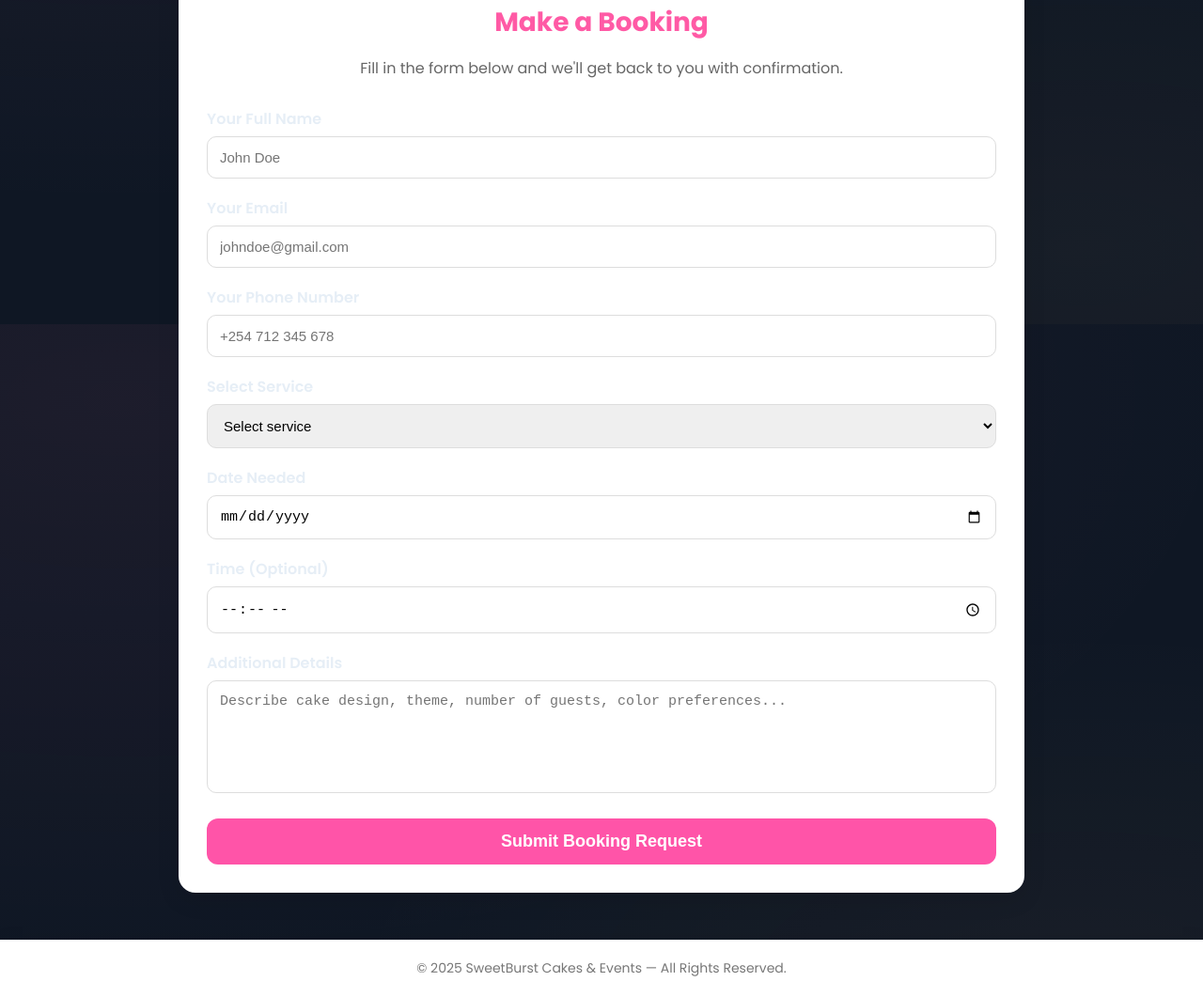
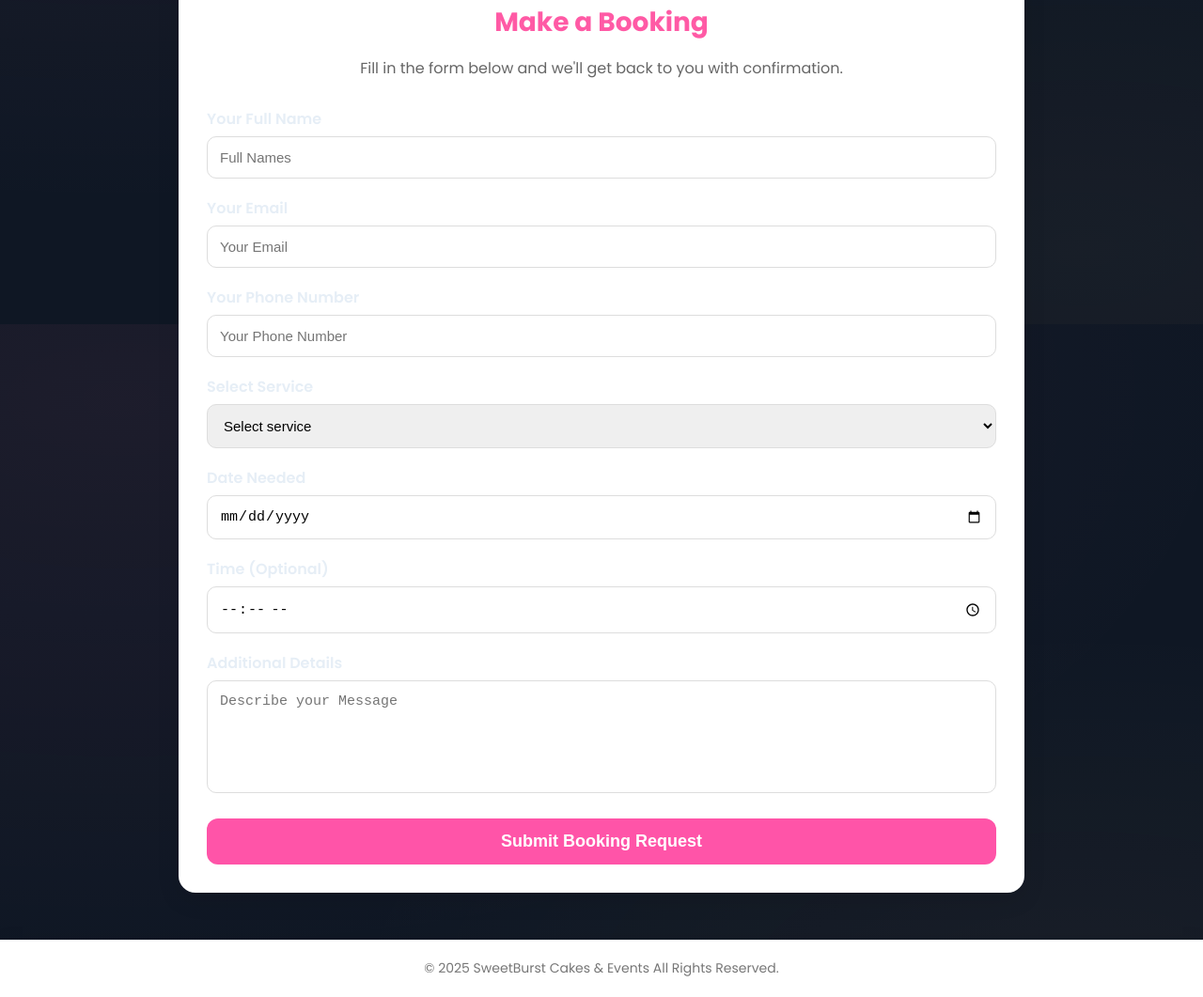
Before and after one commit to Denno541/Cake, a plain HTML site: page Booking.html in a window 1280 px wide. Shown: the part 455-1516 px from the top of the page at 94% size. Drawn offline with Linux system fonts and the light colour scheme.

Commit message:
Made some changes
Changed

```diff
--- a/Booking.html
+++ b/Booking.html
@@ -40,17 +40,17 @@
 
       <div>
         <label>Your Full Name</label>
-        <input type="text" name="fullname" placeholder="John Doe" required>
+        <input type="text" name="fullname" placeholder="Full Names" required>
       </div>
 
       <div>
         <label>Your Email</label>
-        <input type="email" name="email" placeholder="johndoe@gmail.com" required>
+        <input type="email" name="email" placeholder="Your Email" required>
       </div>
 
       <div>
         <label>Your Phone Number</label>
-        <input type="tel" name="phone" placeholder="+254 712 345 678" required>
+        <input type="tel" name="phone" placeholder="Your Phone Number" required>
       </div>
 
       <div>
@@ -80,7 +80,7 @@
 
       <div>
         <label>Additional Details</label>
-        <textarea name="message" placeholder="Describe cake design, theme, number of guests, color preferences..."></textarea>
+        <textarea name="message" placeholder="Describe your Message"></textarea>
       </div>
 
       <button type="submit">Submit Booking Request</button>
@@ -89,7 +89,7 @@
   </section>
 
   <footer>
-    © 2025 SweetBurst Cakes & Events — All Rights Reserved.
+    © 2025 SweetBurst Cakes & Events All Rights Reserved.
   </footer>
 
 </body>
```
Also changed, not shown: index.html (+2 -2 lines).
